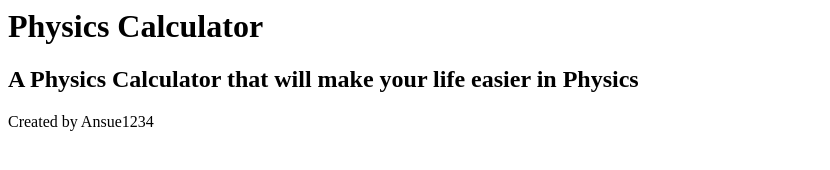
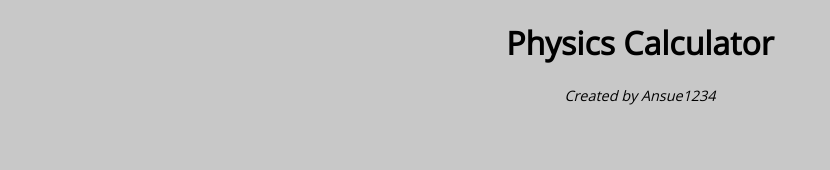
Before and after one commit to ansue1234/Physics-Calculator, a plain HTML site: page index.html in a window 1280 px wide. Shown: the whole page, without its empty margins (0-830 px from the left). Drawn offline with nearby package versions, Linux system fonts and the light colour scheme.

Commit message:
Connected css to html

```diff
--- a/index.html
+++ b/index.html
@@ -1,3 +1,18 @@
-<h1>Physics Calculator</h1>
-  <h2>A Physics Calculator that will make your life easier in Physics</h2>
-<p>Created by Ansue1234</p>
+<!DOCTYPE html>
+	<head>
+		<meta charset="utf-8">
+		<title>Physics Calculator</title>
+		<link href='http://fonts.googleapis.com/css?family=Open+Sans' rel='stylesheet' type='text/css'>
+		<link rel="stylesheet" href="styles.css">
+	</head>
+
+	<body>
+		<header>
+			<h1>Physics Calculator</h1>
+		</header>
+
+	    <footer>
+		    Created by Ansue1234
+	    </footer>
+	</body>
+</html>
--- a/styles.css
+++ b/styles.css
@@ -1,5 +1,5 @@
 body {
-    background-color: rgb(200,200,200);
+    background-color: rgb(200, 200, 200);
     color: rgb(0,0,0);
     font-family: "Open Sans", sans-serif;
     text-align: center;
```
Also changed, not shown: 1 other file.
